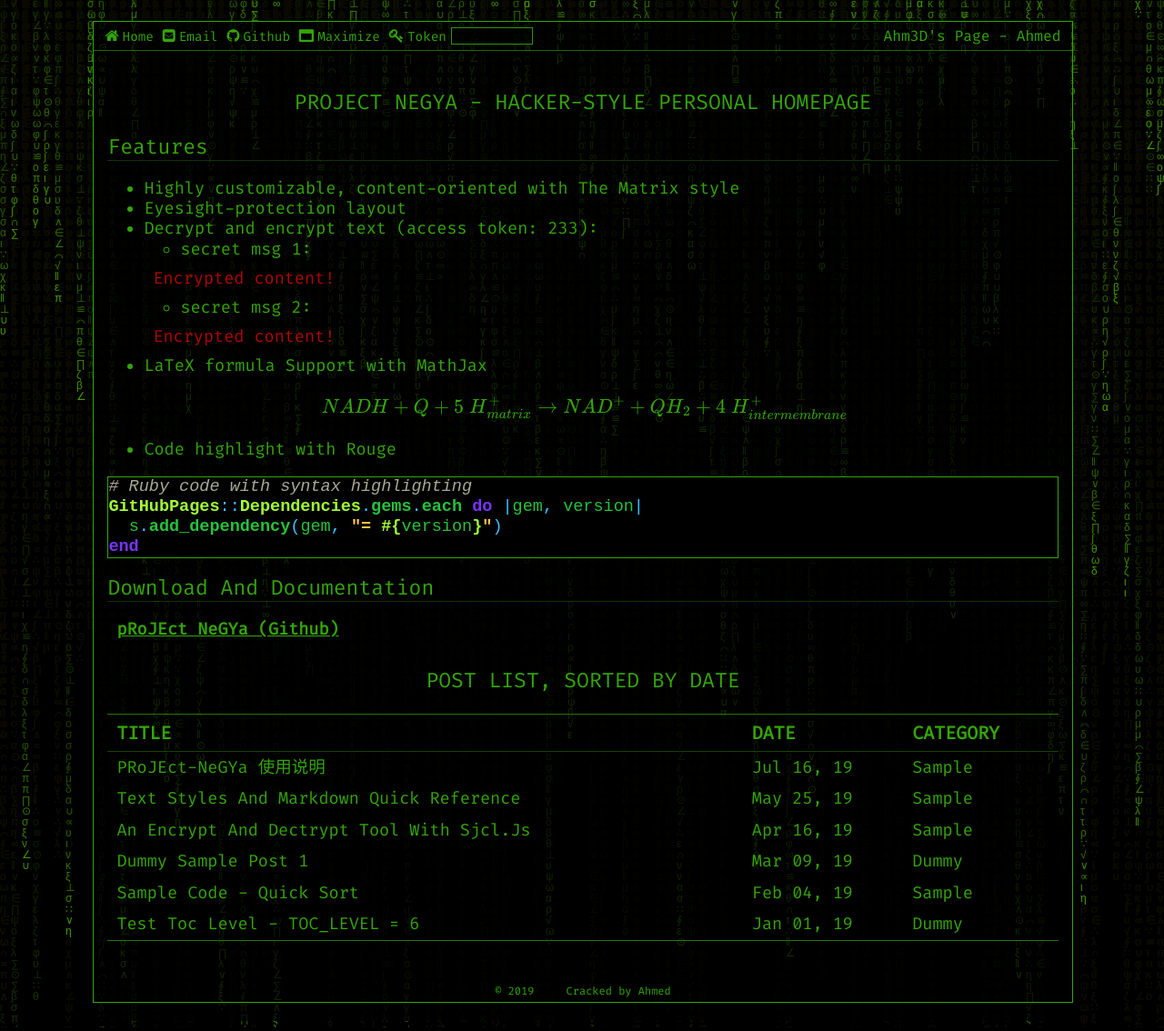
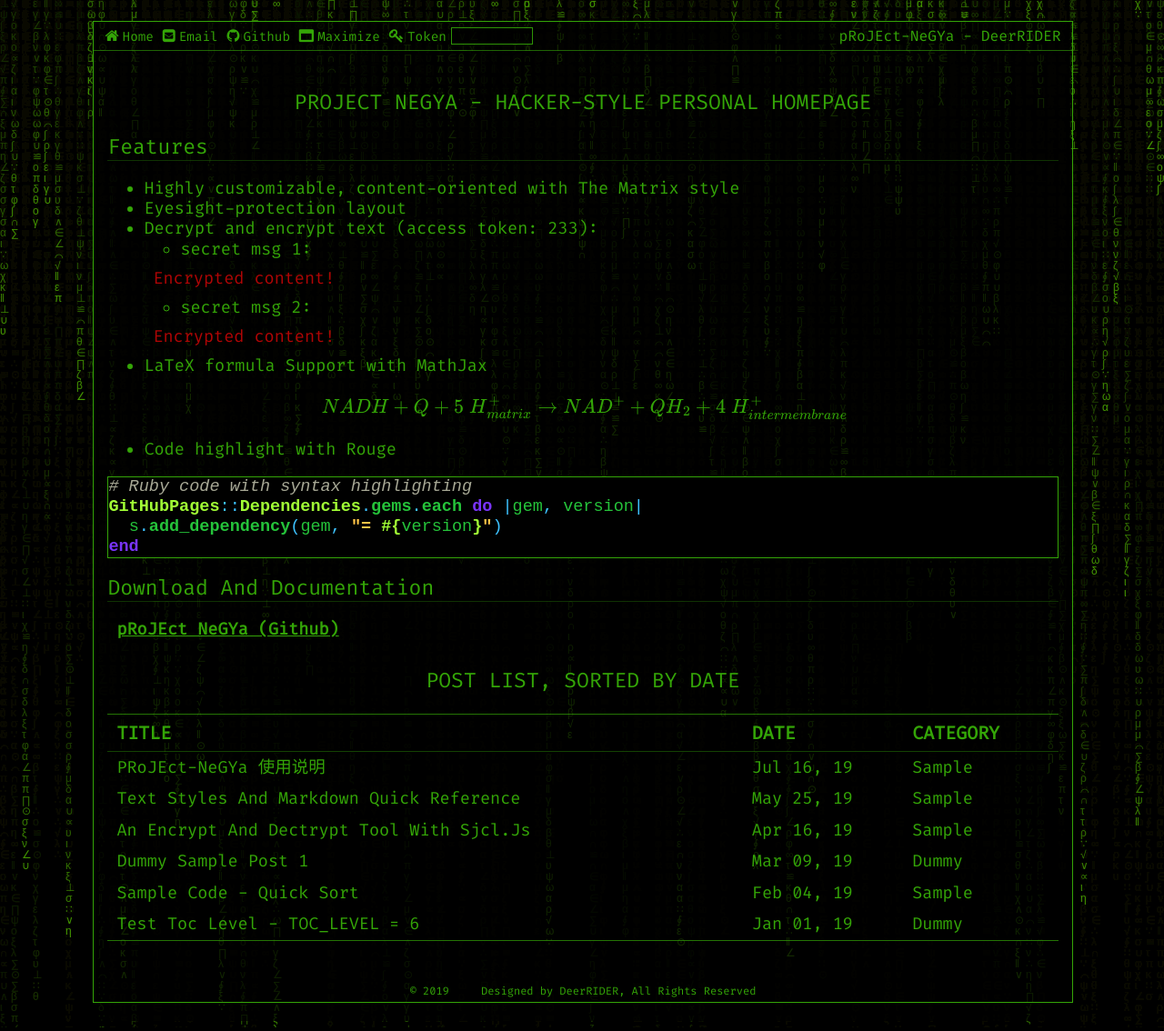
Before and after one commit to xamedz/xamedz.github.io, a Jekyll site: the page built from pages/index.md, in a window 1280 px wide. Shown: the whole page at 91% size. Built offline with Jekyll 4.4.1, drawn with Linux system fonts in a browser that asks for light colours; formulas are drawn with MathJax 3.

Commit message:
Update _config.yml
reinstalled

```diff
--- a/_config.yml
+++ b/_config.yml
@@ -1,20 +1,20 @@
 ## Settings
-title: Ahm3D's Page
-owner: "Ahmed"
-url: "https://xamedz.github.io"
+title: pRoJEct-NeGYa
+owner: "DeerRIDER"
+url: "https://akiritsu.github.io"
 baseurl: "/pRoJEct-NeGYa"
 permalink: /:title/
-description: "This"
+description: ""
 markdown: kramdown
 webrick:
   headers:
     Access-Control-Allow-Origin: "*"
 ## Global Variables
-email: "ahmed@opensecurityalliance.org"
-github: "github.com/xamedz"
+email: "akiritsu@outlook.com"
+github: "akiritsu/pRoJEct-NeGYa"
 # path to: css/, fonts/, img/ and js/
 assets_path: "/assets" # i.e. "/assets"
-statement: "Cracked by Ahmed"
+statement: "Designed by DeerRIDER, All Rights Reserved"
 # default max toc levels: 1 - 6 (h1 - h6)
 toc_level: 3
 # texts randomly displayed in background
```
